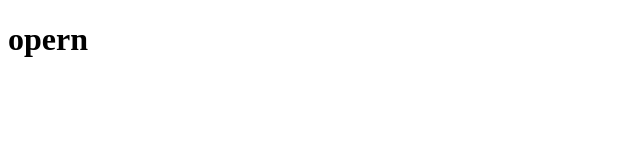
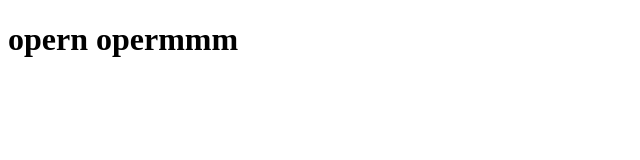
Before and after one commit to suphutsorn/SE-Lab3-B6526436, a plain HTML site: page opern.html in a window 1280 px wide. Shown: the whole page, without its empty margins (0-640 px from the left). Drawn offline with Linux system fonts and the light colour scheme.

Commit message:
cc - close #12

```diff
--- a/opern.html
+++ b/opern.html
@@ -6,6 +6,6 @@
     <title>Document</title>
 </head>
 <body>
-    <h1>opern</h1>
+    <h1>opern opermmm</h1>
 </body>
 </html>
```
